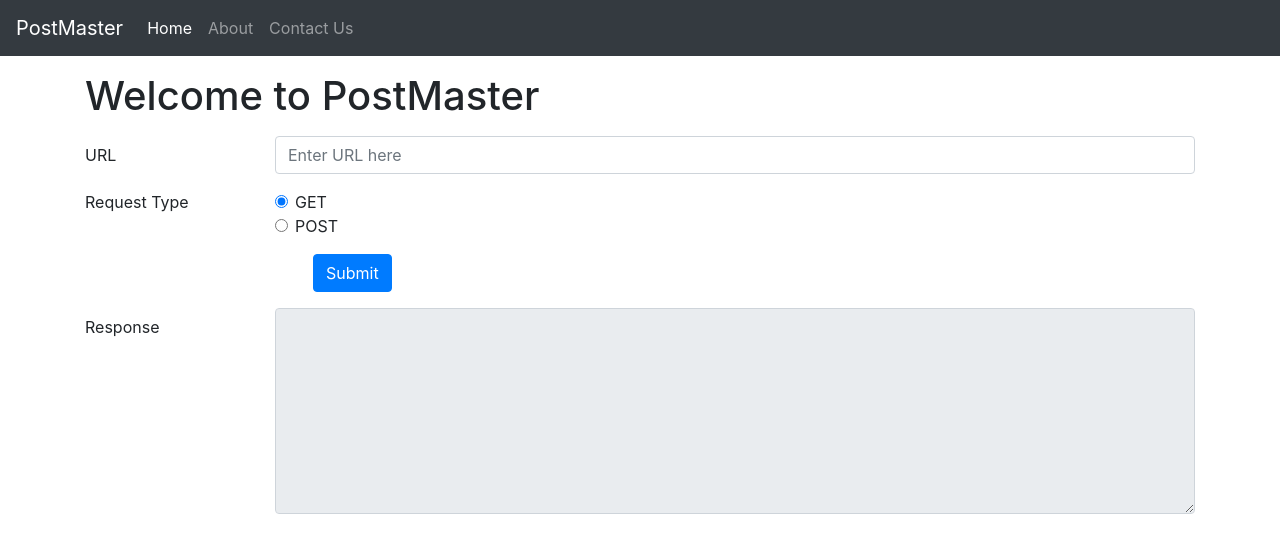
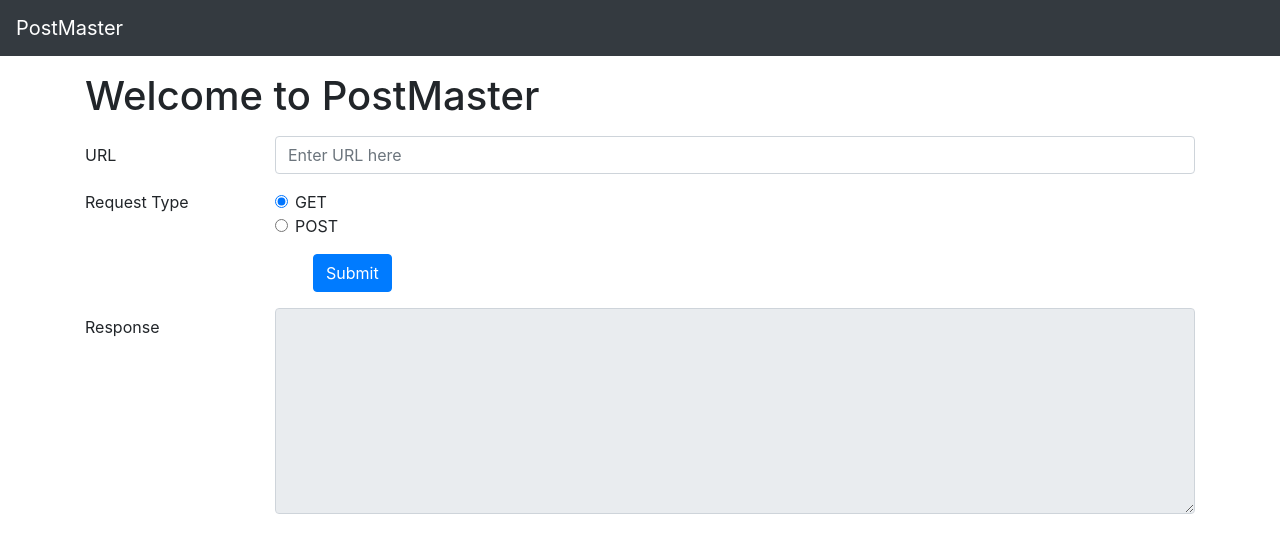
Before and after one commit to Shriyansh10/PostMaster, a plain HTML site: page index.html in a window 1280 px wide. Drawn offline with nearby package versions, Linux system fonts and the light colour scheme.

Commit message:
PostMaster

```diff
--- a/index.html
+++ b/index.html
@@ -21,19 +21,6 @@
             aria-controls="navbarText" aria-expanded="false" aria-label="Toggle navigation">
             <span class="navbar-toggler-icon"></span>
         </button>
-        <div class="collapse navbar-collapse" id="navbarText">
-            <ul class="navbar-nav mr-auto">
-                <li class="nav-item active">
-                    <a class="nav-link" href="#">Home <span class="sr-only">(current)</span></a>
-                </li>
-                <li class="nav-item">
-                    <a class="nav-link" href="#">About</a>
-                </li>
-                <li class="nav-item">
-                    <a class="nav-link" href="#">Contact Us</a>
-                </li>
-            </ul>
-        </div>
     </nav>
 
     <!-- Title -->
```
